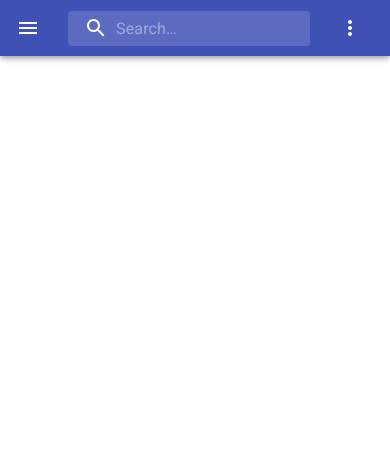
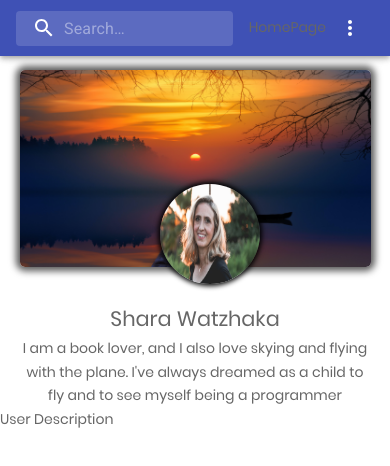
Before and after one commit to DanielS01ss/Social-Media-App, a React (Create React App) app: page /user/profile in a window 390 px wide. Shown: the top 466 px of the page. Built offline with nearby package versions, Linux system fonts and the light colour scheme; a web font is replaced by a local one.

Commit message:
Details Page

```diff
--- a/public/index.html
+++ b/public/index.html
@@ -6,7 +6,7 @@ wvfXpqpZZVQGK6TAh5PVlGOfQNHSoD2xbE+QkPxCAFlNEevoEH3Sl0sibVcOQVnN"
 crossorigin="anonymous">
     <script src="https://use.fontawesome.com/7bbbcfac80.js"></script>
     <meta charset="utf-8" />
-    <link rel="icon" href="%PUBLIC_URL%/favicon.ico" />
+    <link rel="icon" href="%PUBLIC_URL%/social-media-logo.png" />
     <meta name="viewport" content="width=device-width, initial-scale=1" />
     <meta name="theme-color" content="#000000" />
     <meta
@@ -38,7 +38,7 @@ crossorigin="anonymous">
     -->
     <link rel="stylesheet" href="https://fonts.googleapis.com/css?family=Roboto:300,400,500,700&display=swap" />
     <link rel="stylesheet" href="https://fonts.googleapis.com/icon?family=Material+Icons" />
-    <title>React App</title>
+    <title>Peach Pen</title>
   </head>
   <body>
     <noscript>You need to enable JavaScript to run this app.</noscript>
--- a/src/App.js
+++ b/src/App.js
@@ -24,9 +24,10 @@ const App = ()=>{
      </Route>
        <Route  path='/user'>
         <FeedNavbar/>
+           <Route exact path="/user/profile" component={Profile}/>
         <Route  path='/user/feed' component={MainPage}/>
        </Route>
-       <Route path="/user/profile" component={Profile}/>
+
 
       <Route exact path='/login' component={Login} >
       </Route>
--- a/src/Components/FeedNavbar.js
+++ b/src/Components/FeedNavbar.js
@@ -116,6 +116,7 @@ export default function PrimarySearchAppBar() {
    setMobileMoreAnchorEl(event.currentTarget);
  };
 
+
  const menuId = 'primary-search-account-menu';
  const renderMenu = (
    <Menu
@@ -186,9 +187,17 @@ export default function PrimarySearchAppBar() {
       setOpen(false);
   }
 
+  const [renderHamMenu,setRenderHamMenu] = useState(true);
+
+
   useEffect(()=>{
     window.addEventListener("resize",handleDrawerAtResize);
-
+    if(window.location.pathname == "/user/profile")
+    {
+      setRenderHamMenu(false);
+    } else {
+      setRenderHamMenu(true);
+    }
     return ()=>{
       window.removeEventListener("resize",handleDrawerAtResize);
     }
@@ -207,8 +216,7 @@ export default function PrimarySearchAppBar() {
       }}>
        <Toolbar>
        {/* This is the drawer button */}
-
-        <IconButton
+   {renderHamMenu && <IconButton
       edge="start"
       className={`${classes.menuButton} sidebar`}
       color="inherit"
@@ -216,7 +224,8 @@ export default function PrimarySearchAppBar() {
       onClick ={toggleDrawer}
     >
       <MenuIcon />
-         </IconButton>
+    </IconButton> }
+
 
 
       {/* This is the drawer button */}
@@ -236,6 +245,7 @@ export default function PrimarySearchAppBar() {
              inputProps={{ 'aria-label': 'search' }}
            />
          </div>
+         <p>HomePage</p>
          <div className={classes.grow} />
          <div className={classes.sectionDesktop}>
            <IconButton aria-label="show 4 new mails" color="inherit">
--- a/src/Components/Profile.js
+++ b/src/Components/Profile.js
@@ -1,12 +1,24 @@
 import React from "react";
 import "../Styles/Profile.css";
-
+import bkgImg from "../images/user-bkg.jpg";
+import userProfilePhoto from "../images/person.jpg";
 
 const Profile = () =>{
 
   return(
     <div>
+      <div className="main-content-profile" >
+        <div className="profile-data-container" >
+          <img className="profile-background-image" src={bkgImg}  alt="bkg image"/>
+          <img className="person-avatar-profile" src={userProfilePhoto}/>
+          <p className="username"> Shara Watzhaka</p>
+          <p className="user-desc">I am a book lover, and I also love skying and flying with the plane. I've always dreamed as a child to fly and to see myself being a programmer</p>
+       </div>
+      <div>
+          <p>User Description</p>
 
+      </div>
+      </div>
     </div>
   )
 }
--- a/src/Styles/Profile.css
+++ b/src/Styles/Profile.css
@@ -0,0 +1,65 @@
+.profile-data-container{
+  width: 70%;
+  margin: auto;
+
+
+}
+
+.profile-background-image{
+  width:100%;
+  margin-top:30px;
+  border-radius: 5px;
+  outline: 10px black;
+  -webkit-box-shadow: 0px 0px 7px 4px #595959;
+box-shadow: 0px 0px 7px 4px #595959;
+}
+
+.main-content-profile{
+  padding-top:40px;
+}
+
+.person-avatar-profile{
+    position: relative;
+    margin-left: 40%;
+    top:-90px;
+    width: 200px;
+    height: 200px;
+    border-radius: 50%;
+    background-repeat: no-repeat;
+    background-position: center center;
+    background-size: cover;
+    -webkit-box-shadow: 0px 0px 5px 2px #000000;
+    box-shadow: 0px 0px 5px 2px #000000;
+}
+
+.username{
+  text-align: center;
+  font-size: 1.7rem;
+  margin-top: -80px;
+}
+
+.user-desc{
+    text-align: center;
+}
+
+@media only screen and (max-width:1200px)
+{
+  .person-avatar-profile{
+    width: 100px;
+    height: 100px;
+  }
+
+  .profile-data-container{
+    width:90%;
+  }
+  .username{
+    font-size: 1.3rem;
+  }
+}
+
+@media only screen and (max-width:850px)
+{
+  .profile-photo-container{
+    width:90%;
+  }
+}
```
Also changed, not shown: public/social-media-logo.png (added), src/images/user-bkg.jpg (added). Lines whose indentation alone changed are shown as unchanged.
